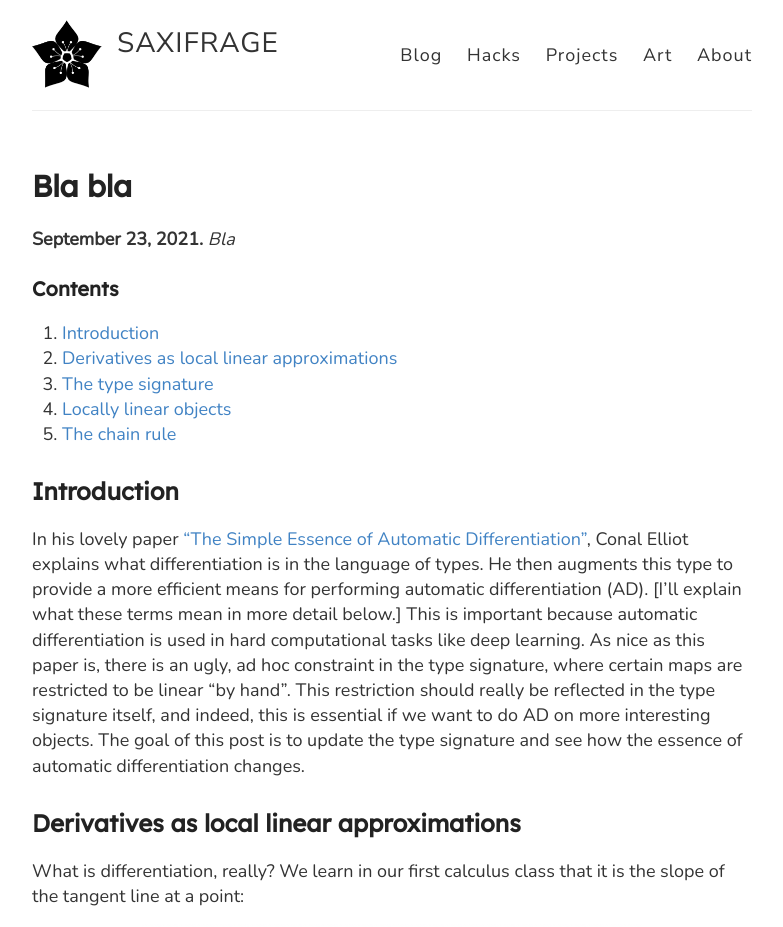
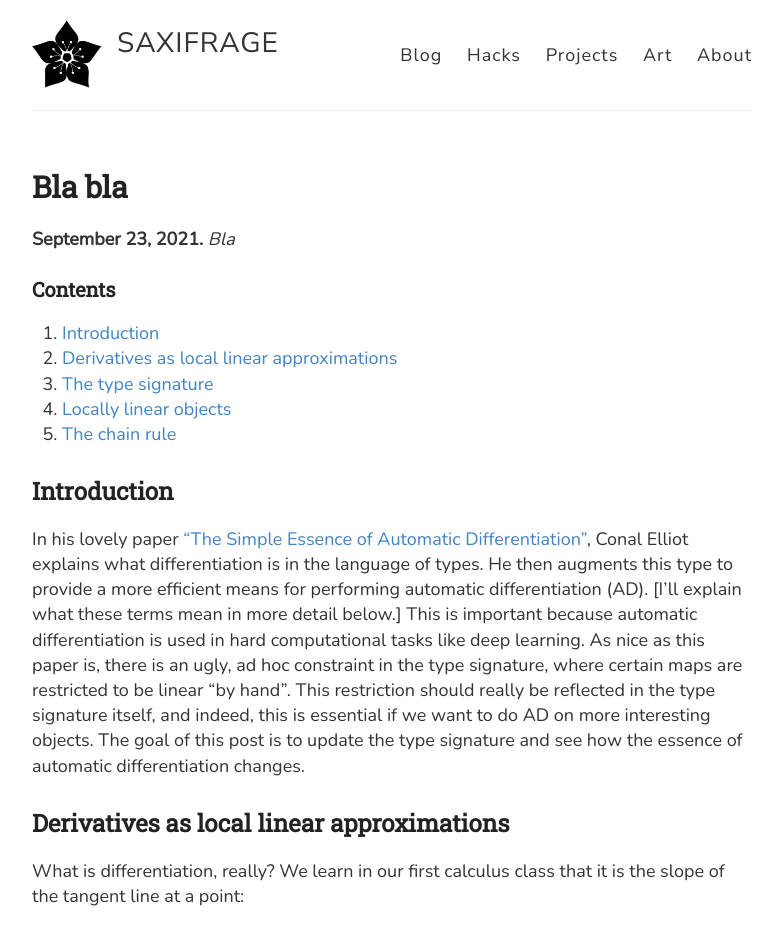
Before and after one commit to heptarch/heptarch.github.io, a Jekyll site: the page built from drafts/type-diff.md, in a window 1280 px wide. Shown: the top 927 px of the page, without its empty margins (248-1031 px from the left). Built offline with Jekyll 4.4.1, drawn with Linux system fonts in a browser that asks for light colours; our own code applies the rules of GitHub Pages for plain Markdown files; formulas are drawn with MathJax 3; a script that is not in the unit is left out.

Commit message:
Update style

```diff
--- a/style.scss
+++ b/style.scss
@@ -35,7 +35,7 @@ body {
 h1, h2, h3, h4, h5, h6 {
 /*  font-family: $helveticaNeue;*/
     /*  font-family: $georgia;*/
-    font-family: $lexend;
+    font-family: $roboto;
   color: $darkerGray;
   font-weight: bold;
 
```
Also changed, not shown: _config.yml (line endings or trailing spaces).
